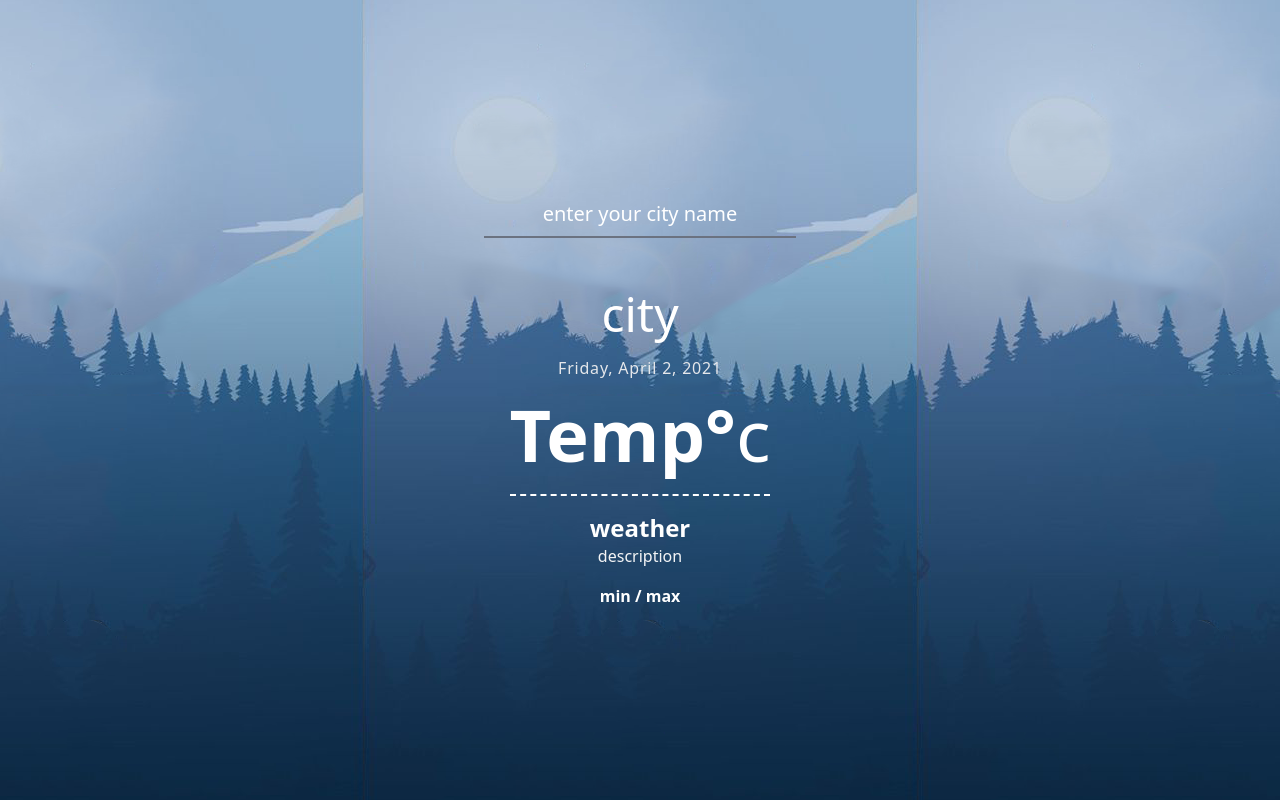
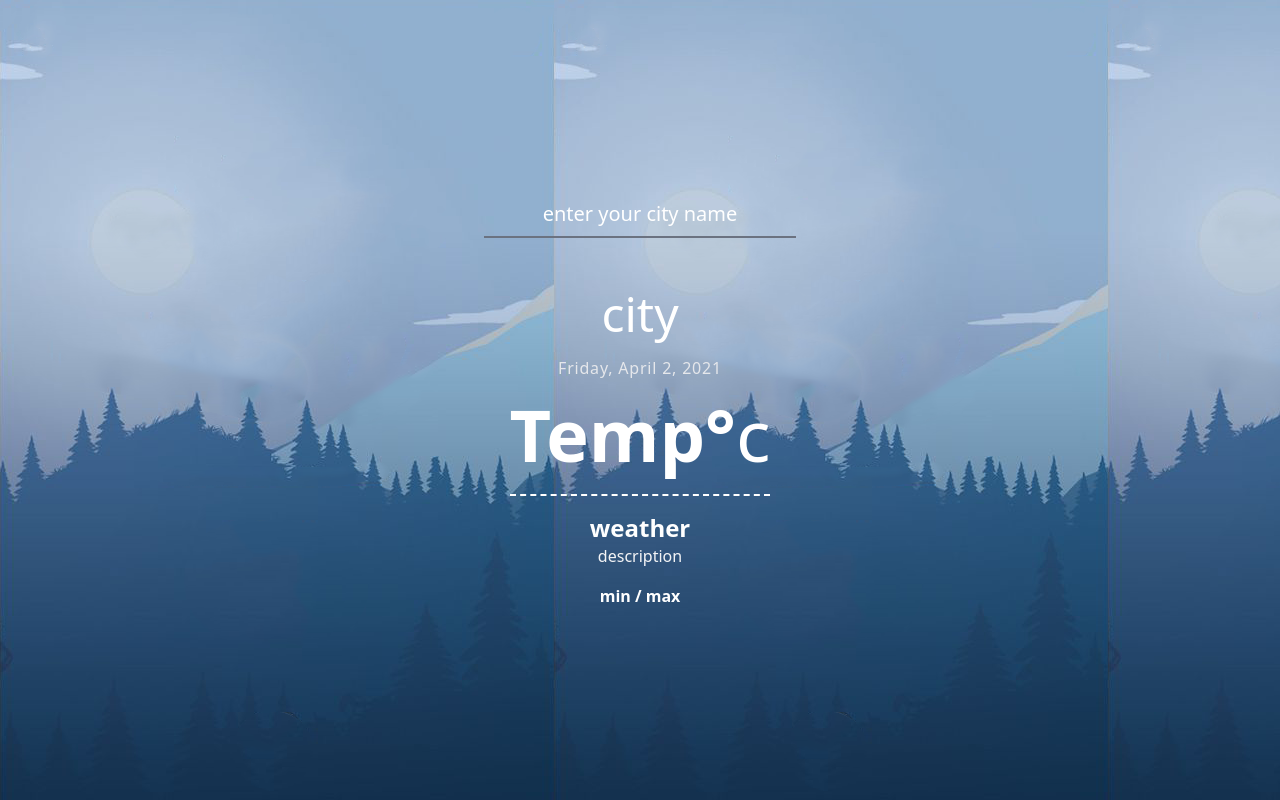
Before and after one commit to erfanansari/react-redux-weather-app, a React (Create React App) app: page / in a window 1280 px wide. Built offline with nearby package versions, Linux system fonts and the light colour scheme.

Commit message:
refactoring

```diff
--- a/src/components/App.js
+++ b/src/components/App.js
@@ -33,7 +33,7 @@ class App extends React.Component {
         const weatherCondition = data.weather ? data.weather[0].main : null;
         return (
             <div className="ui-container"
-                 style={{background: `url(${conditions.includes(weatherCondition) ? sunny : cloudy}) center center fixed`}}>
+                 style={{background: `url(${conditions.includes(weatherCondition) ? sunny : cloudy})`}}>
                 <div
                     className="sm:max-w-full space-y-4 text-center max-h-screen"
                     key={data.id}>
--- a/src/index.css
+++ b/src/index.css
@@ -9,6 +9,8 @@
     transition: all .4s ease;
     background-repeat: repeat-x !important;
     background-size: 100% 100% !important;
+    background-attachment: fixed !important;
+    background-clip: padding-box;
 }
 
 @media only screen and (min-width: 992px) {
```
